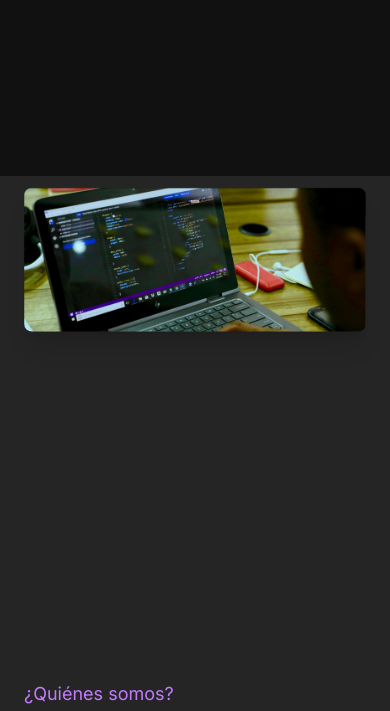
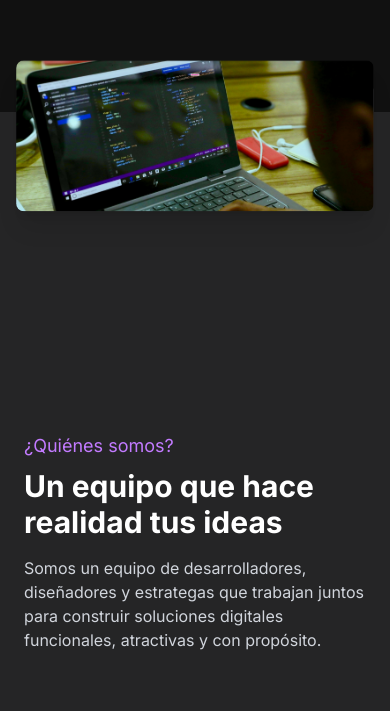
Before and after one commit to Mathias-Ezler/TeHacemos, an Astro site: page / in a window 390 px wide. Shown: the part 1757-2468 px from the top of the page. Built offline with nearby package versions, Linux system fonts and the light colour scheme; Astro itself is replaced by a stand-in of ours.

Commit message:
edit: responsive level up xdd

```diff
--- a/src/components/Form.astro
+++ b/src/components/Form.astro
@@ -2,7 +2,7 @@
 // ContactSection.astro
 import Layout from "../layouts/Layout.astro"
 ---
-<section class="bg-black text-white py-16">
+<section class="bg-black text-white py-16 " id="contacto">
     <div class="container mx-auto px-4">
       <div class="grid grid-cols-1 md:grid-cols-2 gap-8">
         <!-- Imagen izquierda -->
--- a/src/components/Services.astro
+++ b/src/components/Services.astro
@@ -69,14 +69,14 @@
   <!-- Contenedor de los dos colores -->
   <div class="flex flex-col w-full">
     <!-- Color superior -->
-        <div class="w-full h-48 bg-oscuro"></div>
+    <div class="w-full h-32 sm:h-40 md:h-40 bg-oscuro"></div>
     <!-- Color inferior -->
-        <div class="w-full h-90 bg-gris"></div>
+    <div class="w-full h-44 sm:h-60 md:h-90 bg-gris"></div>
   </div>
 
   <!-- Imagen centrada sobre los dos colores -->
   <div class="absolute top-1/2 left-1/2 transform -translate-x-1/2 -translate-y-1/2 w-full">
-        <div class="max-w-6xl mx-auto px-6 lg:px-8">
+    <div class="max-w-6xl mx-auto px-4 sm:px-6 lg:px-8">
       <img
         src="/img/fondo2.png"
         alt="Imagen destacada"
@@ -85,4 +85,5 @@
     </div>
   </div>
 </div>
+
 </div>
```
Lines whose indentation alone changed are shown as unchanged.
